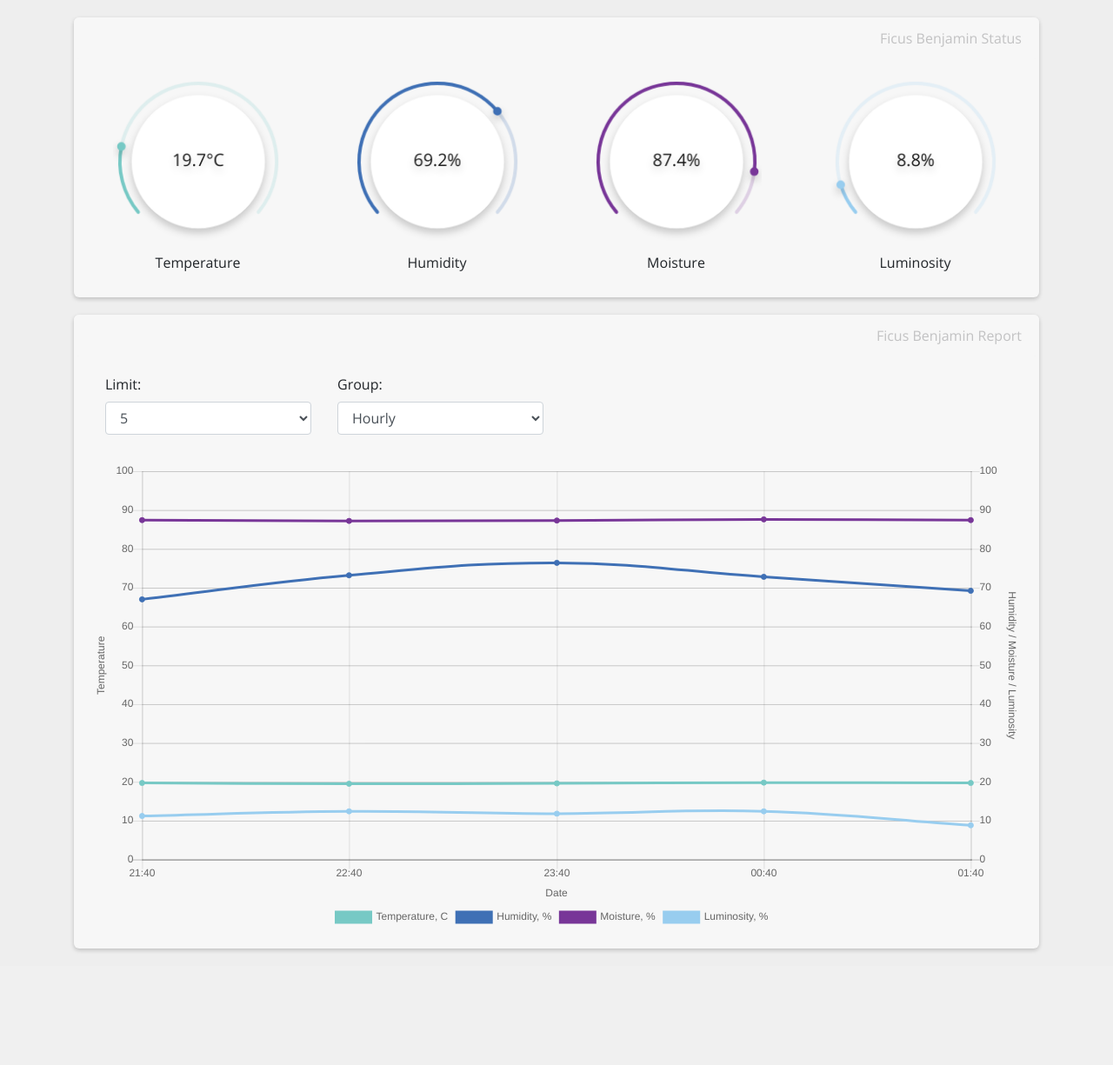
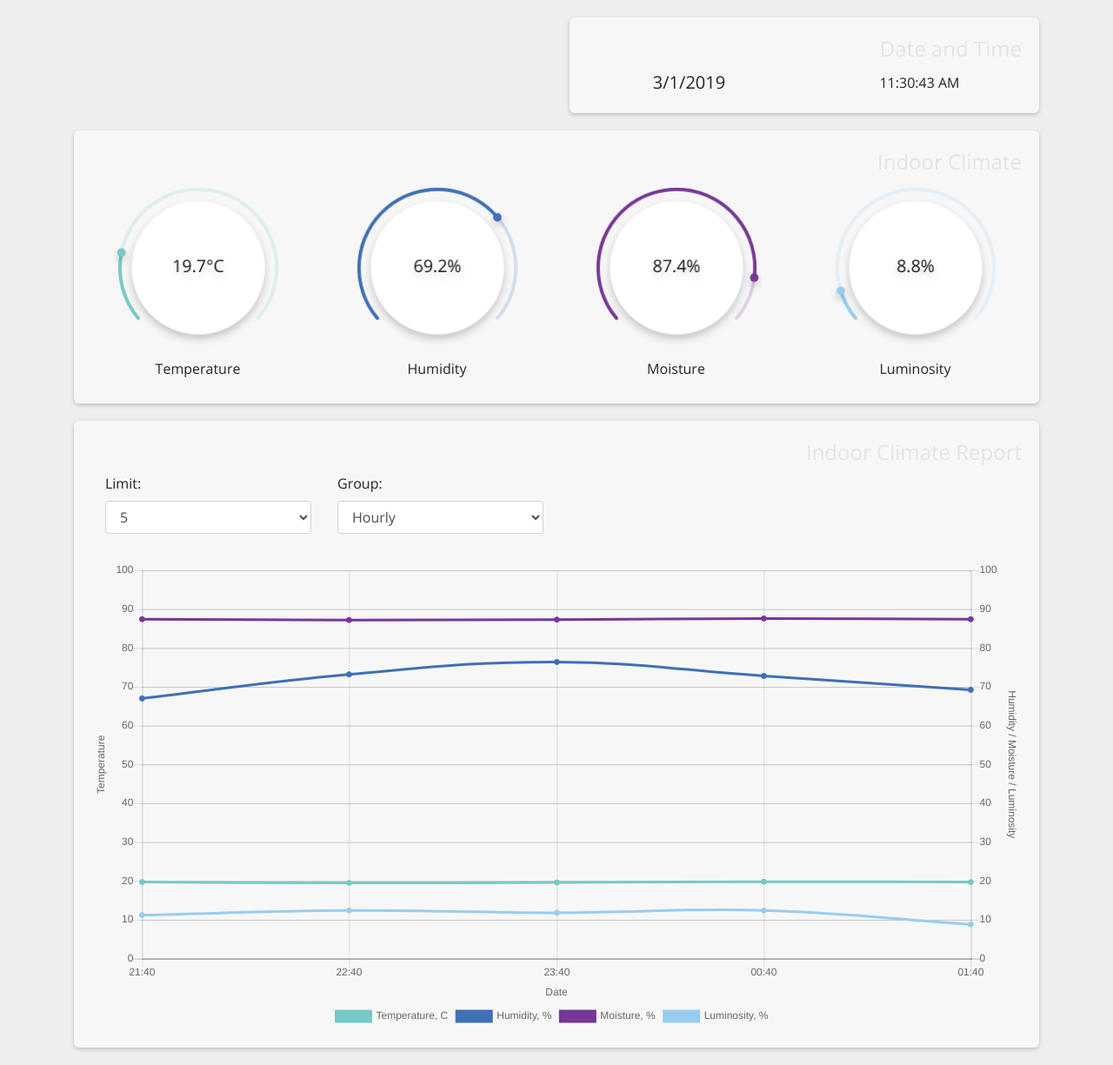
Before and after one commit to manti-by/apollo, a Flask app: page / in a window 1280 px wide. Shown: the part 56-1281 px from the top of the page at 87% size. Before the commit the page ends 1151 px from the top, so only its background shows below. Run offline with Flask 2, Linux system fonts and the light colour scheme; data comes from the database, SQL or seed files in the repository; some libraries are stand-ins or nearby versions.

Commit message:
Update layout, add datetime widget

```diff
--- a/app/static/css/index.css
+++ b/app/static/css/index.css
@@ -39,6 +39,7 @@ nav,
 }
 
 .card {
+    height: calc(100% - 20px);
     border: none;
     box-shadow: 0 2px 5px rgba(0, 0, 0, .2);
     border-radius: 6px;
@@ -46,8 +47,12 @@ nav,
 }
 
 .card-header {
+    position: relative;
+    top: 1rem;
+    font-size: 1.5rem;
+    line-height: 1rem;
     text-align: right;
-    color: rgba(72, 72, 77, .3);
+    color: rgba(72, 72, 77, .1);
     border-bottom: none;
     background: #F7F7F7;
 }
--- a/app/static/js/index.js
+++ b/app/static/js/index.js
@@ -3,7 +3,9 @@
     'use strict';
 
     $.weather.init();
+    $.datetime.init();
+
+    $.plants_latest.init();
     $.plants_report.init();
-    $.plants_latest.init();
 
 })(jQuery);
--- /dev/null
+++ b/app/static/js/widget/datetime.js
@@ -0,0 +1,38 @@
+(($) => {
+
+    'use strict';
+
+    class DatetimeWidget {
+
+        constructor() {
+
+            this.template = Handlebars.compile(
+                $('#t-datetime').html()
+            );
+
+            this.canvas = $('#datetime');
+        }
+
+        init() {
+            this.update();
+
+            setInterval(
+                () => this.update(), 60 * 1000
+            );
+        }
+
+        update() {
+            let datetime = new Date();
+
+            this.canvas.html(
+                this.template({
+                    date: datetime.toLocaleDateString(),
+                    time: datetime.toLocaleTimeString()
+                })
+            );
+        };
+    }
+
+    $.datetime = new DatetimeWidget();
+
+})(jQuery);
--- a/app/templates/index.html
+++ b/app/templates/index.html
@@ -25,10 +25,14 @@
                 Last update: {{ time }}
             </span>
         </nav>
-        <main>
+        <main class="row">
+            <div id="weather" class="weather col-12 col-lg-6 d-table-cell"></div>
+            <div id="datetime" class="datetime col-12 col-lg-6 d-table-cell"></div>
+
+            <div class="col-12">
                 <div class="card plants-latest">
                         <div class="card-header">
-                        Ficus Benjamin Status
+                            Indoor Climate
                         </div>
                     <div class="card-body">
                         <div class="row">
@@ -51,9 +55,12 @@
                         </div>
                     </div>
                 </div>
-            <div class="card">
+            </div>
+
+            <div class="col-12">
+                <div class="card plant-report">
                     <div class="card-header">
-                    Ficus Benjamin Report
+                        Indoor Climate Report
                     </div>
                     <div class="card-body">
                         <form id="controls" action="/" method="get" class="row">
@@ -110,7 +117,7 @@
                         <canvas id="plants-report"></canvas>
                     </div>
                 </div>
-            <div id="weather" class="weather"></div>
+            </div>
         </main>
     </div>
 
@@ -144,11 +151,32 @@
             </div>
         </div>
     </script>
+
+    <script id="t-datetime" type="text/x-handlebars-template">
+        <div class="card">
+            <div class="card-header">
+                Date and Time
+            </div>
+            <div class="card-body">
+                <div class="card-text">
+                    <div class="row justify-content-end align-items-center">
+                        <div class="col-6 text-center date lead">
+                            {{ date }}
+                        </div>
+                        <div class="col-6 text-center time">
+                            {{ time }}
+                        </div>
+                    </div>
+                </div>
+            </div>
+        </div>
+    </script>
     {% endraw %}
 
     <!--- JavaScript libraries --->
     <script src="{{ url_for('static', filename='js/lib/compiled.min.js') }}"></script>
     <script src="{{ url_for('static', filename='js/lib/sensor.js') }}"></script>
+    <script src="{{ url_for('static', filename='js/widget/datetime.js') }}"></script>
     <script src="{{ url_for('static', filename='js/widget/weather.js') }}"></script>
     <script src="{{ url_for('static', filename='js/widget/plants-latest.js') }}"></script>
     <script src="{{ url_for('static', filename='js/widget/plants-report.js') }}"></script>
```
Lines whose indentation alone changed are shown as unchanged.
